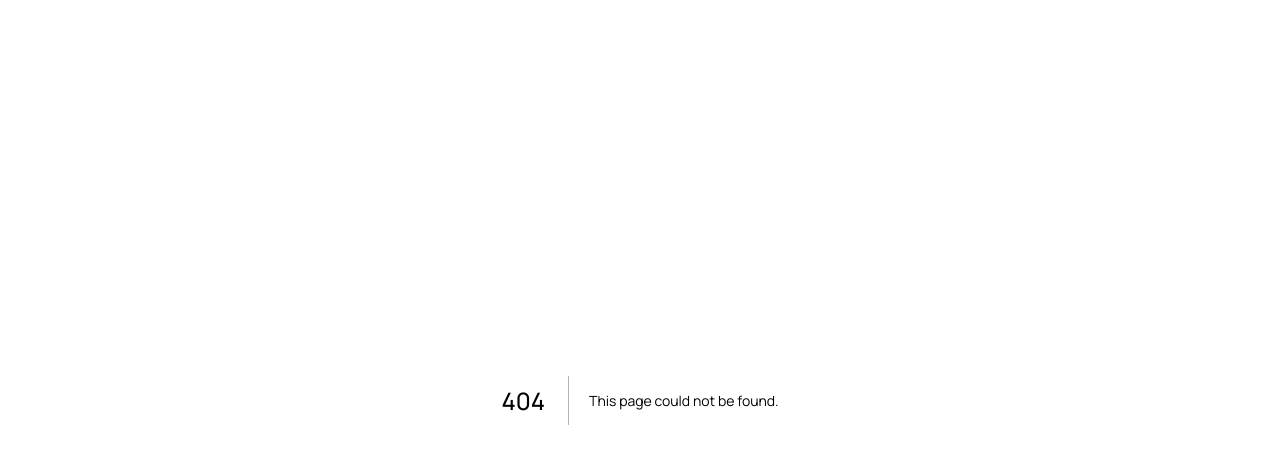
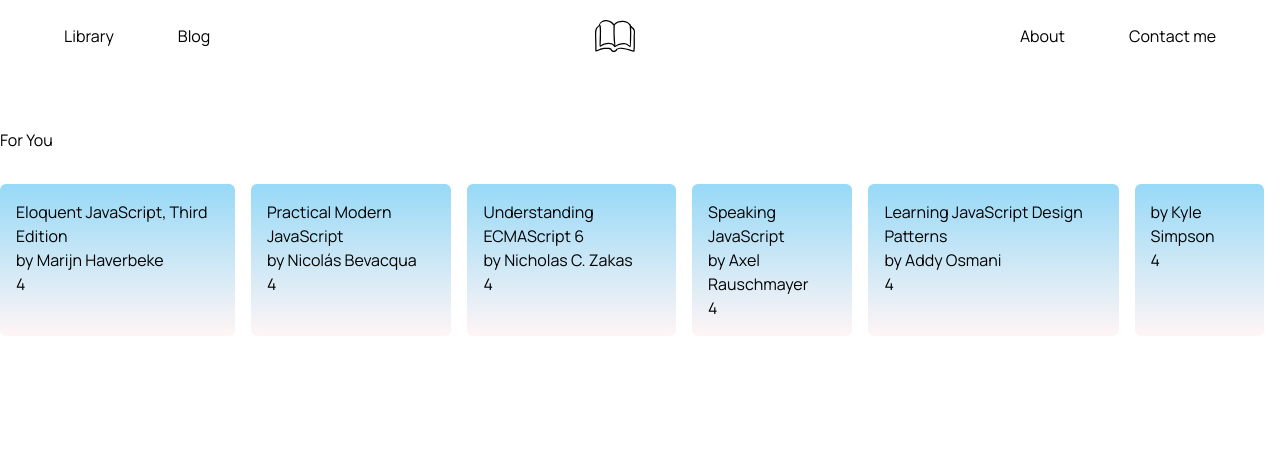
Before and after one commit to ktlz/books-garden, a Next.js app: page /library in a window 1280 px wide. Before the commit this address had no page. Shown: the top 450 px of the page. Built offline with nearby package versions, Linux system fonts and the light colour scheme.

Commit message:
library page

```diff
--- a/app/globals.css
+++ b/app/globals.css
@@ -29,3 +29,11 @@
 .split-content {
   height: inherit;
 }
+
+.blue-gradient {
+  background: linear-gradient(
+    180deg,
+    rgba(151, 217, 247, 1) 0%,
+    rgba(255, 245, 245, 1) 100%
+  );
+}
--- /dev/null
+++ b/app/library/page.tsx
@@ -0,0 +1,10 @@
+import { Navbar, ForYouPanel } from "@/components";
+
+export default function Home() {
+  return (
+    <main className="overflow-hidden h-screen">
+      <Navbar />
+      <ForYouPanel />
+    </main>
+  );
+}
--- /dev/null
+++ b/components/BookCard.tsx
@@ -0,0 +1,17 @@
+import React from "react";
+import { BookCardProps } from "@/types";
+
+const BookCard = ({ title, author, rating }: BookCardProps) => {
+  return (
+    <div
+      className="book-card p-4 rounded-md  bg-amber-200 mr-4 blue-gradient
+"
+    >
+      <h3>{title}</h3>
+      <p>by {author}</p>
+      <p>{rating}</p>
+    </div>
+  );
+};
+
+export default BookCard;
--- /dev/null
+++ b/components/Carousel.tsx
@@ -0,0 +1,11 @@
+import React from "react";
+
+interface CarouselProps {
+  children: React.ReactNode;
+}
+
+const Carousel = ({ children }: CarouselProps) => {
+  return <div className="flex">{children}</div>;
+};
+
+export default Carousel;
--- /dev/null
+++ b/components/ForYouPanel.tsx
@@ -0,0 +1,25 @@
+import React from "react";
+import { Carousel, BookCard } from "@/components";
+import topBooks from "@/constants/topBooks.json";
+
+const ForYouPanel = () => {
+  return (
+    <div className="mt-32 max-w-[1440px] mx-auto">
+      <h1 className="mb-8">For You</h1>
+      <Carousel>
+        {topBooks.books?.map((book, id) => {
+          return (
+            <BookCard
+              key={id}
+              title={book.title}
+              author={book.author}
+              rating={book.rating}
+            />
+          );
+        })}
+      </Carousel>
+    </div>
+  );
+};
+
+export default ForYouPanel;
--- a/components/index.ts
+++ b/components/index.ts
@@ -2,5 +2,8 @@ import Navbar from "./Navbar";
 import Hero from "./Hero";
 import Button from "./Button/Button";
 import SplitContent from "./SplitContent";
+import ForYouPanel from "./ForYouPanel";
+import BookCard from "./BookCard";
+import Carousel from "./Carousel";
 
-export { Navbar, Hero, Button, SplitContent };
+export { Navbar, Hero, Button, SplitContent, ForYouPanel, BookCard, Carousel };
--- /dev/null
+++ b/constants/topBooks.json
@@ -0,0 +1,58 @@
+{
+  "books": [
+    {
+      "title": "Eloquent JavaScript, Third Edition",
+      "author": "Marijn Haverbeke",
+      "published": "2018-12-04T00:00:00.000Z",
+      "rating": 4,
+      "status": "read",
+      "pages": 472,
+      "description": "JavaScript lies at the heart of almost every modern web application, from social apps like Twitter to browser-based game frameworks like Phaser and Babylon. Though simple for beginners to pick up and play with, JavaScript is a flexible, complex language that you can use to build full-scale applications."
+    },
+    {
+      "title": "Practical Modern JavaScript",
+      "author": "Nicolás Bevacqua",
+      "published": "2017-07-16T00:00:00.000Z",
+      "rating": 4,
+      "pages": 334,
+      "status": "read",
+      "description": "To get the most out of modern JavaScript, you need learn the latest features of its parent specification, ECMAScript 6 (ES6). This book provides a highly practical look at ES6, without getting lost in the specification or its implementation details."
+    },
+    {
+      "title": "Understanding ECMAScript 6",
+      "author": "Nicholas C. Zakas",
+      "rating": 4,
+      "published": "2016-09-03T00:00:00.000Z",
+      "pages": 352,
+      "status": "tbr",
+      "description": "ECMAScript 6 represents the biggest update to the core of JavaScript in the history of the language. In Understanding ECMAScript 6, expert developer Nicholas C. Zakas provides a complete guide to the object types, syntax, and other exciting changes that ECMAScript 6 brings to JavaScript."
+    },
+    {
+      "title": "Speaking JavaScript",
+      "author": "Axel Rauschmayer",
+      "published": "2014-04-08T00:00:00.000Z",
+      "rating": 4,
+      "pages": 460,
+      "status": "read",
+      "description": "Like it or not, JavaScript is everywhere these days -from browser to server to mobile- and now you, too, need to learn the language or dive deeper than you have. This concise book guides you into and through JavaScript, written by a veteran programmer who once found himself in the same position."
+    },
+    {
+      "title": "Learning JavaScript Design Patterns",
+      "author": "Addy Osmani",
+      "published": "2012-08-30T00:00:00.000Z",
+      "rating": 4,
+      "pages": 254,
+      "status": "read",
+      "description": "With Learning JavaScript Design Patterns, you'll learn how to write beautiful, structured, and maintainable JavaScript by applying classical and modern design patterns to the language. If you want to keep your code efficient, more manageable, and up-to-date with the latest best practices, this book is for you."
+    },
+    {
+      "subtitle": "Get Started",
+      "author": "Kyle Simpson",
+      "rating": 4,
+      "published": "2020-01-28T00:00:00.000Z",
+      "publisher": "Independently published",
+      "pages": 143,
+      "description": "The worldwide best selling You Don't Know JS book series is back for a 2nd edition: You Don't Know JS Yet. All 6 books are brand new, rewritten to cover all sides of JS for 2020 and beyond."
+    }
+  ]
+}
--- a/types/index.ts
+++ b/types/index.ts
@@ -9,3 +9,9 @@ export interface ButtonProps {
   rightIcon?: string;
   handleClick?: MouseEventHandler<HTMLButtonElement>;
 }
+
+export interface BookCardProps {
+  title?: string;
+  rating?: number;
+  author?: string;
+}
```
